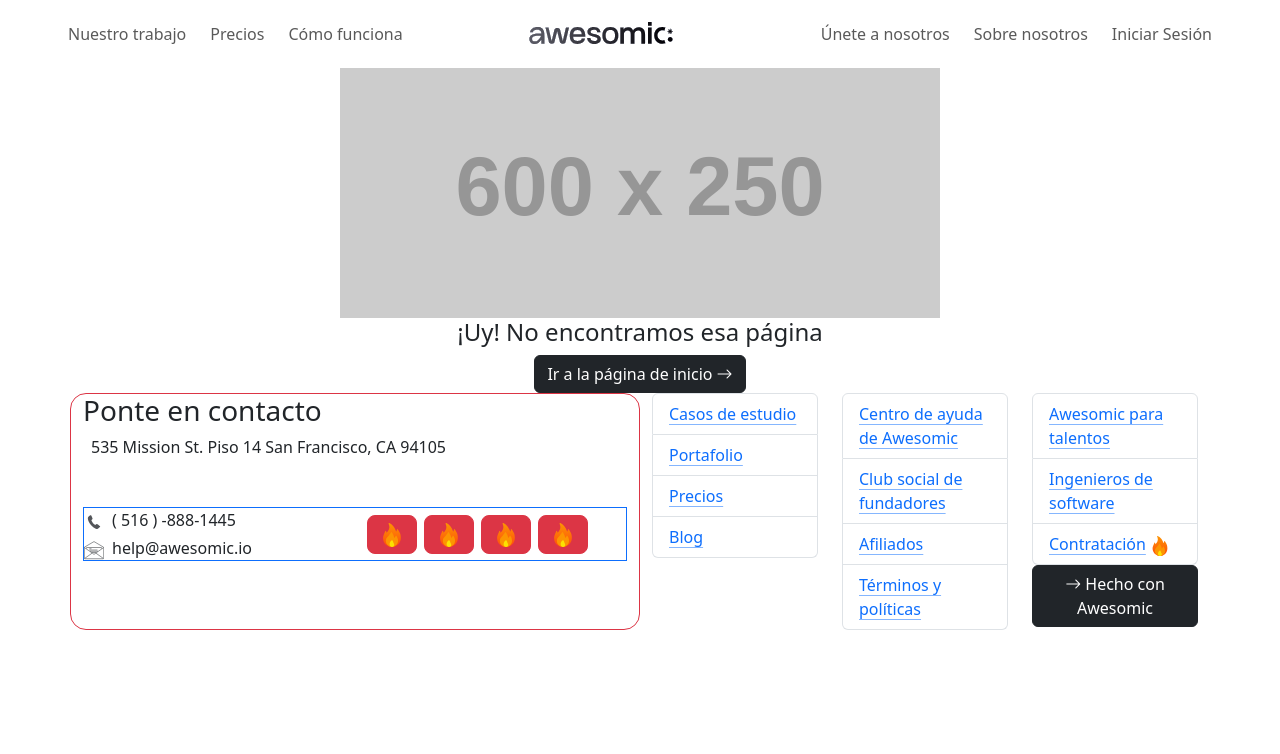
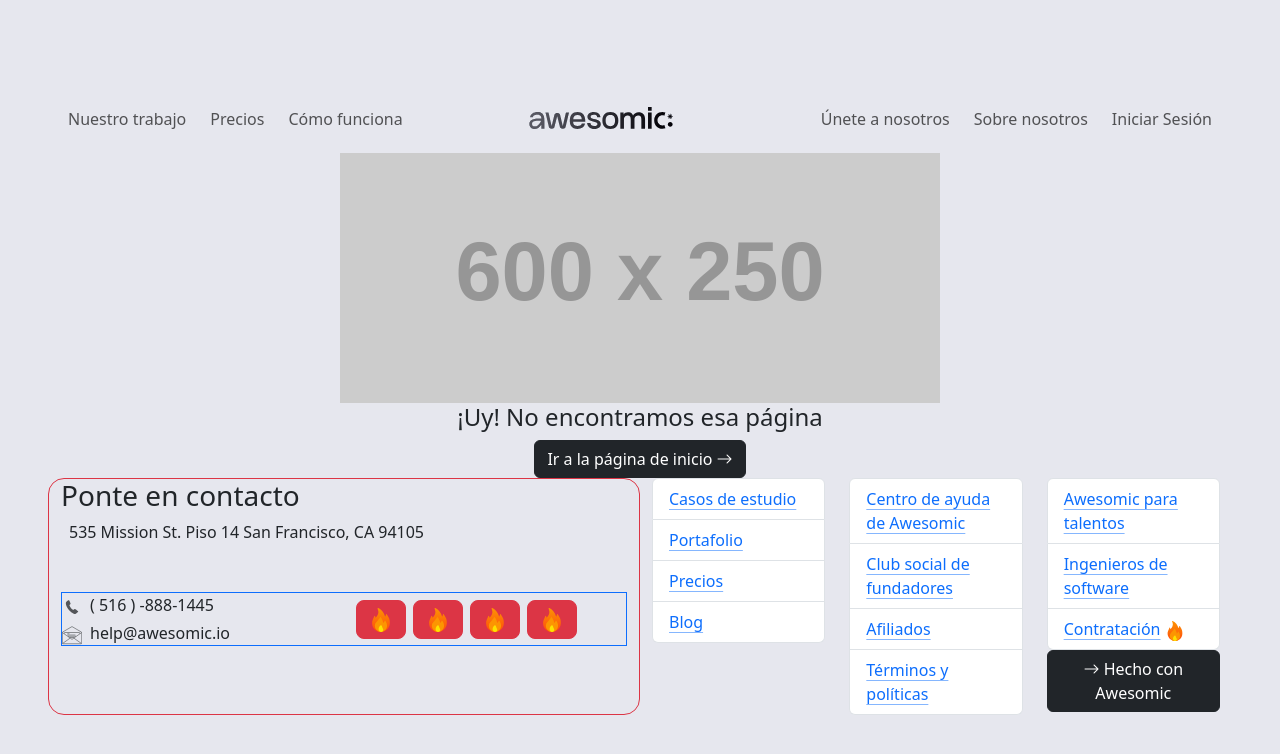
Before and after one commit to VeroZuliani/page_404, a plain HTML site: page index.html in a window 1280 px wide. Drawn offline with nearby package versions, Linux system fonts and the light colour scheme; placeholder pictures from the web are drawn by us.

Commit message:
Estilo a body - funcionalidad en nav - margin y container-fluid a footer

```diff
--- a/css/estilo.css
+++ b/css/estilo.css
@@ -0,0 +1,22 @@
+*{
+    margin: 0;
+    padding: 0;
+}
+
+body{
+    background-color: #e6e7ee;
+    width: 100vw;
+    height: 100vh;
+    display: flex;
+    flex-direction: column;
+    justify-content: center;
+}
+
+.nav-item{
+    border-radius: 1rem;
+    transition: background-color 1s;
+}
+
+.nav-item:hover{
+    background-color: #fcfcfc;
+}
--- a/index.html
+++ b/index.html
@@ -13,9 +13,9 @@
 
     <!--Menu-->
     <header>
-        <nav class="navbar navbar-expand-lg">
+        <nav class="navbar navbar-expand-xl">
             <div class="container-fluid">
-                <div class="collapse navbar-collapse" id="navbarSupportedContent">
+                <div class="collapse navbar-collapse" id="menu">
                     <ul class="navbar-nav me-auto ms-5">
                         <li class="nav-item me-2">
                             <a class="nav-link fw-medium" href="">Nuestro trabajo</a>
@@ -31,7 +31,7 @@
                 <a href="#" class="navbar-brand">
                     <img src="img/logo.png" alt="">
                 </a>
-                <div class="collapse navbar-collapse" id="navbarSupportedContent">
+                <div class="collapse navbar-collapse" id="menu">
                     <ul class="navbar-nav ms-auto me-5">
                         <li class="nav-item me-2">
                             <a class="nav-link fw-medium" href="">Únete a nosotros</a>
@@ -44,7 +44,7 @@
                         </li>
                     </ul>
                 </div>
-                <button class="navbar-toggler" type="button">
+                <button class="navbar-toggler" type="button" data-bs-toggle="collapse" data-bs-target="#menu">
                     <span class="navbar-toggler-icon"></span>
                 </button>
             </div>
@@ -70,8 +70,8 @@
 
 
     <!--Footer-->
-    <footer>
-        <div class="container">
+    <footer class="me-5 ms-5">
+        <div class="container-fluid">
             <div class="row">
                 <div class="col-6 rounded-4  border border-danger">
                     <h1 class="fw-medium fs-3">Ponte en contacto</h1>
@@ -147,5 +147,7 @@
         </div>
     </footer>
 
+    <script src="https://cdn.jsdelivr.net/npm/bootstrap@5.3.3/dist/js/bootstrap.bundle.min.js" integrity="sha384-YvpcrYf0tY3lHB60NNkmXc5s9fDVZLESaAA55NDzOxhy9GkcIdslK1eN7N6jIeHz" crossorigin="anonymous"></script>
+
 </body>
 </html>
```
